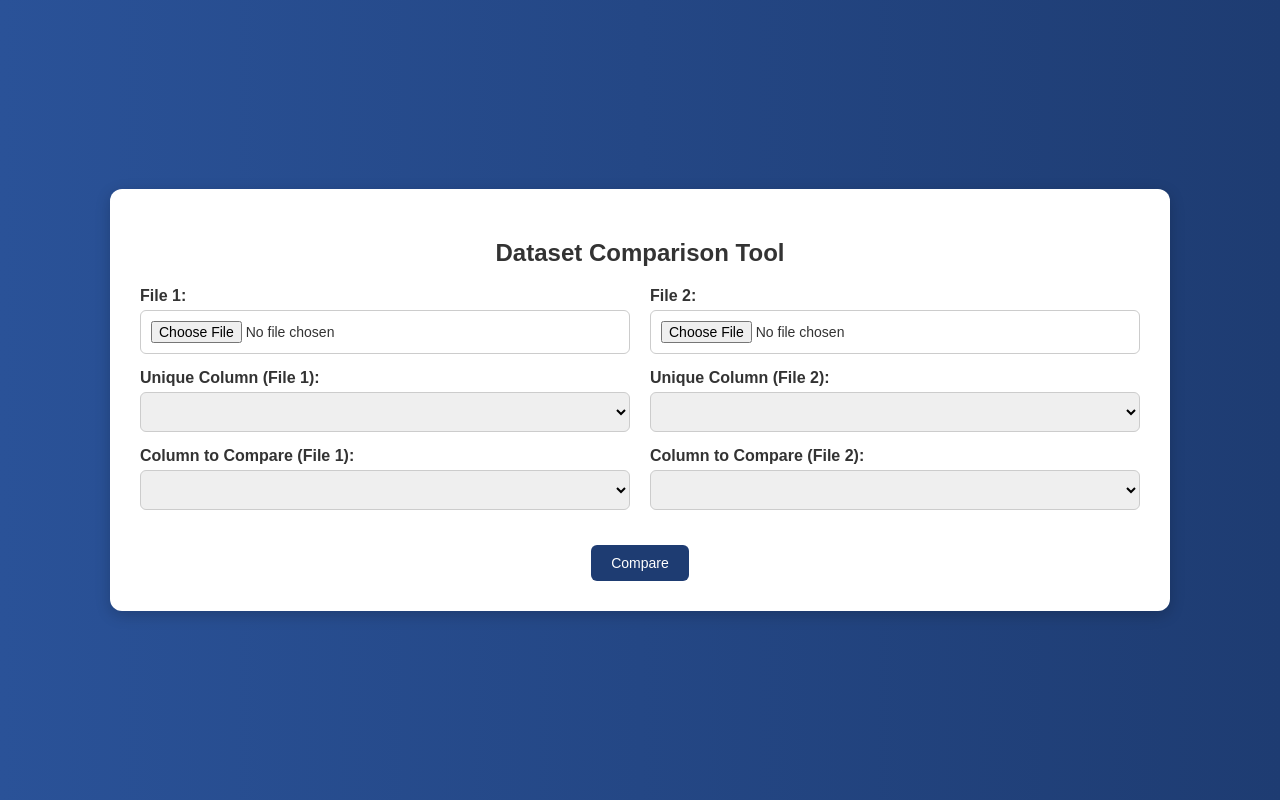
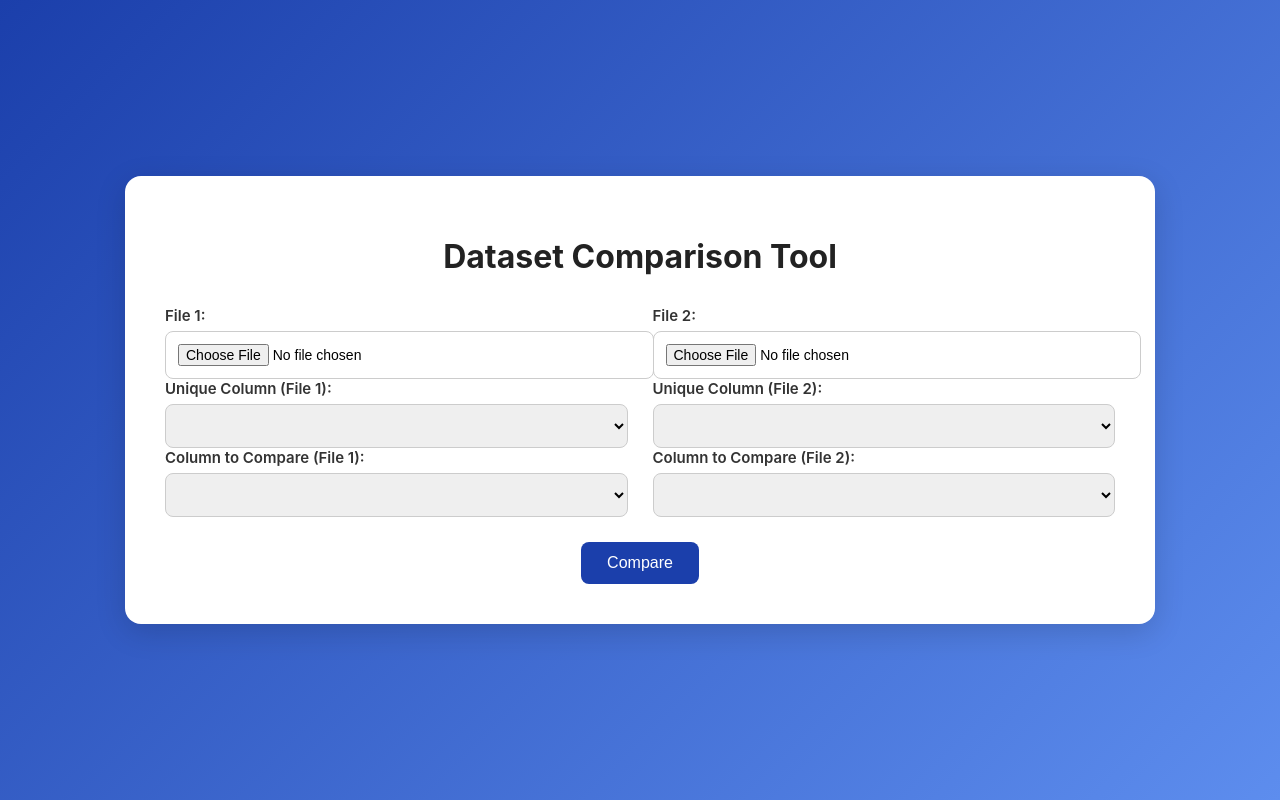
Before and after one commit to amritM03/Dataset-Comparison-Web-App, a Flask app: page / in a window 1280 px wide. Run offline with Flask 3, Linux system fonts and the light colour scheme; lists and menus that the app fills with data are empty.

Commit message:
Update index.html

```diff
--- a/templates/index.html
+++ b/templates/index.html
@@ -1,121 +1,185 @@
 <!DOCTYPE html>
 <html lang="en">
 <head>
-  <meta charset="UTF-8" />
+  <meta charset="UTF-8">
+  <meta name="viewport" content="width=device-width, initial-scale=1.0">
   <title>Dataset Comparison Tool</title>
   <style>
     body {
-      font-family: Arial, sans-serif;
-      background: linear-gradient(to right, #2a5298, #1e3c72);
-      color: #fff;
+      font-family: "Inter", "Roboto", sans-serif;
+      margin: 0;
+      padding: 0;
+      background: linear-gradient(135deg, #1b3fab, #5d8dee);
       display: flex;
       justify-content: center;
       align-items: center;
       min-height: 100vh;
-      margin: 0;
     }
+
     .container {
+      width: 90%;
+      max-width: 950px;
       background: #fff;
-      color: #333;
-      padding: 30px;
-      border-radius: 12px;
-      box-shadow: 0 4px 15px rgba(0,0,0,0.2);
-      width: 1000px;         /
-      max-width: 96vw;
+      padding: 40px;
+      border-radius: 16px;
+      box-shadow: 0 8px 30px rgba(0,0,0,0.15);
+      animation: fadeIn 0.5s ease-in-out;
+      position: relative;
     }
-    h2 {
+
+    h1 {
+      font-size: 32px;
+      font-weight: 700;
       text-align: center;
-      margin-bottom: 20px;
+      margin-bottom: 30px;
+      color: #222;
     }
+
     .form-grid {
       display: grid;
       grid-template-columns: 1fr 1fr;
-      gap: 20px;
+      gap: 25px;
     }
-    .form-group { margin-bottom: 15px; }
-    label { font-weight: bold; display: block; margin-bottom: 5px; }
-    input, select {
+
+    label {
+      font-size: 15px;
+      font-weight: 600;
+      color: #333;
+      margin-bottom: 6px;
+      display: block;
+    }
+
+    input[type="file"],
+    select {
+      padding: 12px;
+      border: 1px solid #ccc;
+      border-radius: 8px;
       width: 100%;
-      padding: 10px;
-      border-radius: 6px;
-      border: 1px solid #ccc;
       font-size: 14px;
-      box-sizing: border-box;
+      transition: border 0.2s ease;
     }
+
+    input[type="file"]:focus,
+    select:focus {
+      border-color: #1b3fab;
+      outline: none;
+    }
+
     .buttons {
+      grid-column: span 2;
+      text-align: center;
+      margin-top: 25px;
+    }
+
+    button {
+      background-color: #1b3fab;
+      color: #fff;
+      padding: 12px 26px;
+      font-size: 16px;
+      border: none;
+      border-radius: 8px;
+      cursor: pointer;
+      transition: background-color 0.3s ease;
+      margin: 0 10px;
+    }
+
+    button:hover {
+      background-color: #16327e;
+    }
+
+    #downloadBtn {
+      background-color: #28a745;
+    }
+
+    #downloadBtn:hover {
+      background-color: #218838;
+    }
+
+    @keyframes fadeIn {
+      from {opacity: 0; transform: translateY(20px);}
+      to {opacity: 1; transform: translateY(0);}
+    }
+
+    /* Spinner */
+    .spinner-overlay {
+      position: absolute;
+      top: 0; left: 0;
+      width: 100%; height: 100%;
+      background: rgba(255,255,255,0.7);
       display: flex;
       justify-content: center;
-      gap: 20px;
-      margin-top: 20px;
+      align-items: center;
+      border-radius: 16px;
+      display: none;
+      z-index: 10;
     }
-    button {
-      padding: 10px 20px;
-      border-radius: 6px;
-      border: none;
-      font-size: 14px;
-      cursor: pointer;
+
+    .spinner {
+      border: 6px solid #f3f3f3;
+      border-top: 6px solid #1b3fab;
+      border-radius: 50%;
+      width: 50px;
+      height: 50px;
+      animation: spin 1s linear infinite;
     }
-    #compareBtn {
-      background: #1e3c72;
-      color: #fff;
+
+    @keyframes spin {
+      0% { transform: rotate(0deg);}
+      100% { transform: rotate(360deg);}
     }
-    #compareBtn:hover { background: #2a5298; }
-    #downloadBtn {
-      background: green;
-      color: #fff;
-      display: none;
-    }
-    #downloadBtn:hover { background: darkgreen; }
   </style>
 </head>
 <body>
   <div class="container">
-    <h2>Dataset Comparison Tool</h2>
+    <div class="spinner-overlay" id="spinner">
+      <div class="spinner"></div>
+    </div>
+    <h1>Dataset Comparison Tool</h1>
+
     <form id="compareForm" method="post" enctype="multipart/form-data">
       <div class="form-grid">
+        <!-- Left Side -->
         <div>
-          <div class="form-group">
           <label for="file1">File 1:</label>
-            <input type="file" id="file1" name="file1" accept=".xlsx,.xls,.csv,.tsv,.txt" required />
-          </div>
-          <div class="form-group">
+          <input type="file" id="file1" name="file1" accept=".xlsx,.xls,.csv,.tsv,.txt" required>
+
           <label for="unique_column1">Unique Column (File 1):</label>
           <select id="unique_column1" name="unique_column1"></select>
-          </div>
-          <div class="form-group">
+
           <label for="columns_to_compare1">Column to Compare (File 1):</label>
           <select id="columns_to_compare1" name="columns_to_compare1"></select>
         </div>
-        </div>
 
+        <!-- Right Side -->
         <div>
-          <div class="form-group">
           <label for="file2">File 2:</label>
-            <input type="file" id="file2" name="file2" accept=".xlsx,.xls,.csv,.tsv,.txt" required />
-          </div>
-          <div class="form-group">
+          <input type="file" id="file2" name="file2" accept=".xlsx,.xls,.csv,.tsv,.txt" required>
+
           <label for="unique_column2">Unique Column (File 2):</label>
           <select id="unique_column2" name="unique_column2"></select>
-          </div>
-          <div class="form-group">
+
           <label for="columns_to_compare2">Column to Compare (File 2):</label>
           <select id="columns_to_compare2" name="columns_to_compare2"></select>
         </div>
       </div>
-      </div>
 
-      <!-- Buttons centered -->
+      <!-- Buttons -->
       <div class="buttons">
         <button type="submit" id="compareBtn">Compare</button>
-        <button type="button" id="downloadBtn">Download Results</button>
+        <button type="button" id="downloadBtn" style="display:none;">Download Results</button>
       </div>
     </form>
   </div>
 
   <script>
-    const MAX_MB = 25;
-    function tooBig(f) { return f && f.size > MAX_MB * 1024 * 1024; }
+    const spinner = document.getElementById('spinner');
+    const compareForm = document.getElementById("compareForm");
+    const downloadBtn = document.getElementById("downloadBtn");
 
+    function showLoading() { spinner.style.display = 'flex'; }
+    function hideLoading() { spinner.style.display = 'none'; }
+
+    // Fetch headers when files are selected
     document.getElementById("file1").addEventListener("change", fetchHeaders);
     document.getElementById("file2").addEventListener("change", fetchHeaders);
 
@@ -124,85 +188,74 @@
       const file2 = document.getElementById("file2").files[0];
       if (!file1 || !file2) return;
 
-      if (tooBig(file1) || tooBig(file2)) {
-        alert(`Each file must be <= ${MAX_MB} MB.`);
-        return;
-      }
-
       const formData = new FormData();
       formData.append("file1", file1);
       formData.append("file2", file2);
 
+      showLoading();
       try {
         const res = await fetch("/get_headers", { method: "POST", body: formData });
-        const ct = res.headers.get("content-type") || "";
-        if (!res.ok) {
-          const text = await res.text();
-          throw new Error(text || `HTTP ${res.status}`);
-        }
-        if (!ct.includes("application/json")) {
-          const text = await res.text();
-          throw new Error(`Expected JSON, got: ${text.slice(0, 200)}`);
-        }
         const data = await res.json();
-        if (data.error) throw new Error(data.error);
-
+        if (data.error) { alert("Error: " + data.error); return; }
         populateDropdown("unique_column1", data.file1);
         populateDropdown("columns_to_compare1", data.file1);
         populateDropdown("unique_column2", data.file2);
         populateDropdown("columns_to_compare2", data.file2);
       } catch (err) {
-        alert(`Fetch error: ${err.message}`);
-        console.error(err);
+        alert("Fetch error: " + err);
+      } finally {
+        hideLoading();
       }
     }
 
     function populateDropdown(id, options) {
-      const el = document.getElementById(id);
-      el.innerHTML = "";
+      let dropdown = document.getElementById(id);
+      dropdown.innerHTML = "";
       options.forEach(opt => {
-        const o = document.createElement("option");
-        o.value = opt;
-        o.textContent = opt;
-        el.appendChild(o);
+        let option = document.createElement("option");
+        option.value = opt;
+        option.textContent = opt;
+        dropdown.appendChild(option);
       });
     }
 
-    document.getElementById("compareForm").addEventListener("submit", async function (e) {
+    // Handle Compare
+    compareForm.addEventListener("submit", async function(e) {
       e.preventDefault();
-      const formData = new FormData(this);
-
+      showLoading();
       try {
+        const formData = new FormData(compareForm);
         const res = await fetch("/", { method: "POST", body: formData });
-        if (!res.ok) {
-          const text = await res.text();
-          throw new Error(text || `HTTP ${res.status}`);
-        }
-        // Show download button on success
-        document.getElementById("downloadBtn").style.display = "inline-block";
-        alert("Comparison complete. Click 'Download Results' to get the Excel file.");
+        if (!res.ok) throw new Error("Server error during comparison");
+        await res.text();
+        downloadBtn.style.display = "inline-block";
+        alert("Comparison completed! Click 'Download Results' to get the Excel file.");
       } catch (err) {
-        alert(`Error: ${err.message}`);
-        console.error(err);
+        alert("Error: " + err.message);
+      } finally {
+        hideLoading();
       }
     });
 
-    document.getElementById("downloadBtn").addEventListener("click", async () => {
+    // Handle Download
+    downloadBtn.addEventListener("click", async () => {
+      showLoading();
       try {
         const res = await fetch("/download");
-        if (!res.ok) throw new Error(`HTTP ${res.status}`);
+        if (!res.ok) throw new Error("Download failed");
         const blob = await res.blob();
-        const url = URL.createObjectURL(blob);
+        const url = window.URL.createObjectURL(blob);
         const a = document.createElement("a");
         a.href = url;
         a.download = "comparison_result.xlsx";
         document.body.appendChild(a);
         a.click();
         a.remove();
-        URL.revokeObjectURL(url);
+        window.URL.revokeObjectURL(url);
       } catch (err) {
-        alert(`Download failed: ${err.message}`);
-        console.error(err);
+        alert("Error downloading file");
+      } finally {
+        hideLoading();
       }
     });
   </script>
```
Lines whose indentation alone changed are shown as unchanged.
